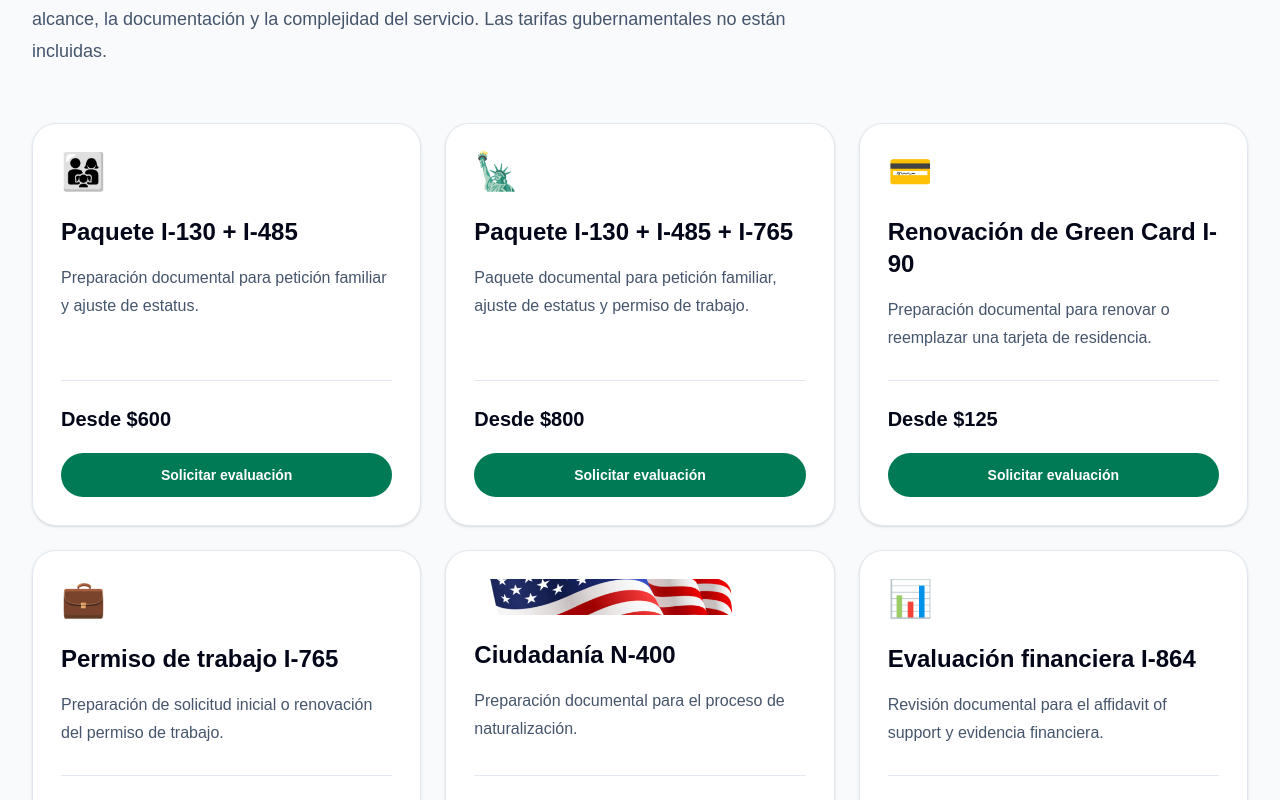
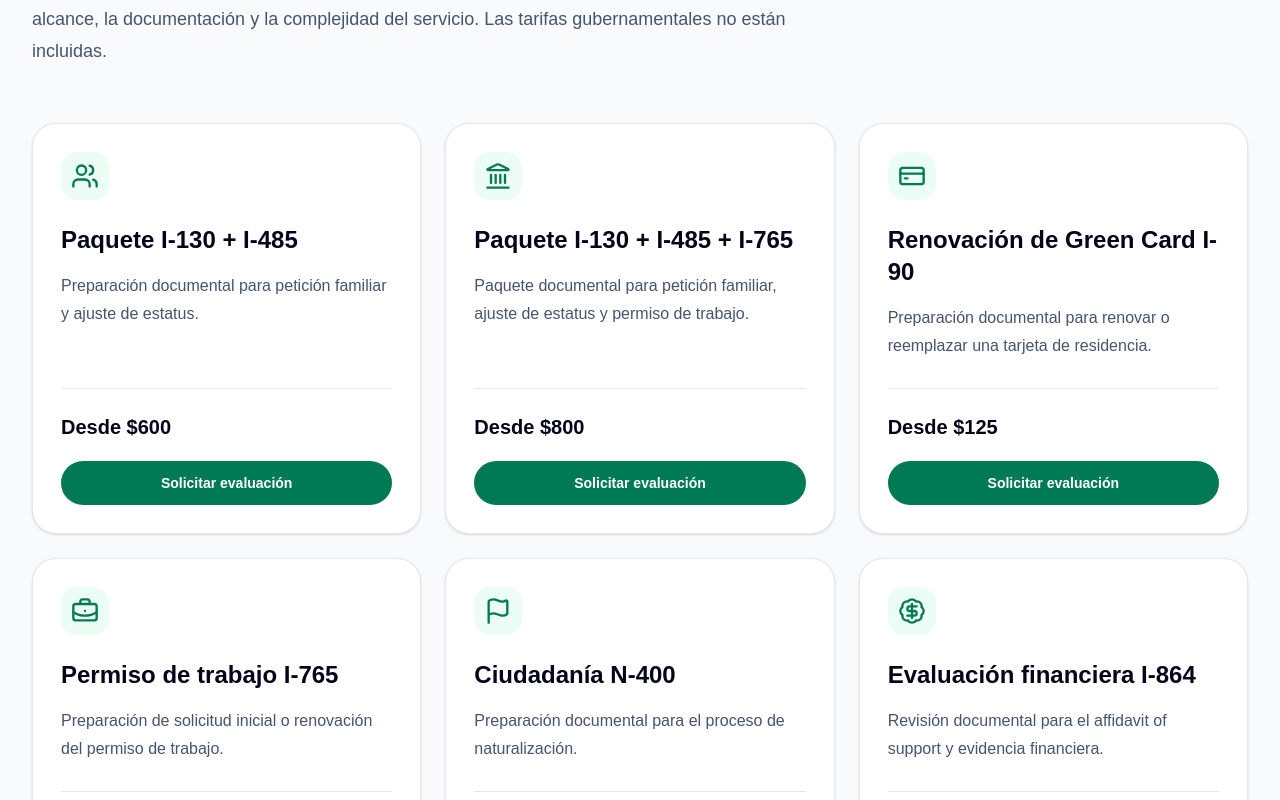
Before and after one commit to Northpointmedia/basevi-solutions, a Next.js app: page / in a window 1280 px wide. Shown: the part 1160-1960 px from the top of the page. Built offline with nearby package versions, Linux system fonts and the light colour scheme.

Commit message:
Replace service emojis with Lucide icons

```diff
--- a/app/page.tsx
+++ b/app/page.tsx
@@ -1,7 +1,23 @@
 "use client";
 
 import Image from "next/image";
-import { FormEvent, useMemo, useState } from "react";
+import {
+  BadgeDollarSign,
+  BriefcaseBusiness,
+  ChartNoAxesCombined,
+  CreditCard,
+  FileText,
+  Flag,
+  Languages,
+  Landmark,
+  Users,
+} from "lucide-react";
+import {
+  FormEvent,
+  type ElementType,
+  useMemo,
+  useState,
+} from "react";
 
 type Language = "es" | "en";
 
@@ -13,7 +29,7 @@ type Service = {
   descriptionEn: string;
   priceLabelEs: string;
   priceLabelEn: string;
-  icon: string;
+  icon: ElementType;
 };
 
 const services: Service[] = [
@@ -27,7 +43,7 @@ const services: Service[] = [
       "Document preparation for a family petition and adjustment of status.",
     priceLabelEs: "Desde $600",
     priceLabelEn: "Starting at $600",
-    icon: "👨‍👩‍👧",
+    icon: Users,
   },
   {
     id: 2,
@@ -39,7 +55,7 @@ const services: Service[] = [
       "Document package for a family petition, adjustment of status, and work permit.",
     priceLabelEs: "Desde $800",
     priceLabelEn: "Starting at $800",
-    icon: "🗽",
+    icon: Landmark,
   },
   {
     id: 3,
@@ -51,7 +67,7 @@ const services: Service[] = [
       "Document preparation to renew or replace a permanent resident card.",
     priceLabelEs: "Desde $125",
     priceLabelEn: "Starting at $125",
-    icon: "💳",
+    icon: CreditCard,
   },
   {
     id: 4,
@@ -63,7 +79,7 @@ const services: Service[] = [
       "Preparation of an initial or renewal employment authorization application.",
     priceLabelEs: "Desde $100",
     priceLabelEn: "Starting at $100",
-    icon: "💼",
+    icon: BriefcaseBusiness,
   },
   {
     id: 5,
@@ -75,7 +91,7 @@ const services: Service[] = [
       "Document preparation for the naturalization process.",
     priceLabelEs: "Desde $200",
     priceLabelEn: "Starting at $200",
-    icon: "/usa-flag.png",
+    icon: Flag,
   },
   {
     id: 6,
@@ -87,7 +103,7 @@ const services: Service[] = [
       "Document review for the affidavit of support and financial evidence.",
     priceLabelEs: "Desde $150",
     priceLabelEn: "Starting at $150",
-    icon: "📊",
+    icon: BadgeDollarSign,
   },
   {
     id: 7,
@@ -99,7 +115,7 @@ const services: Service[] = [
       "Certified translations of personal and immigration documents.",
     priceLabelEs: "Desde $30 por página",
     priceLabelEn: "Starting at $30 per page",
-    icon: "🌎",
+    icon: Languages,
   },
   {
     id: 8,
@@ -111,7 +127,7 @@ const services: Service[] = [
       "Personal tax preparation based on the complexity of the return.",
     priceLabelEs: "Desde $150",
     priceLabelEn: "Starting at $150",
-    icon: "🧾",
+    icon: FileText,
   },
   {
     id: 9,
@@ -123,7 +139,7 @@ const services: Service[] = [
       "Document preparation to apply for an ITIN.",
     priceLabelEs: "Desde $150",
     priceLabelEn: "Starting at $150",
-    icon: "🔢",
+    icon: ChartNoAxesCombined,
   },
 ];
 
@@ -400,31 +416,19 @@ const handleSubmit = async (event: FormEvent<HTMLFormElement>) => {
                   key={service.id}
                   className="flex flex-col rounded-3xl border border-slate-200 bg-white p-7 shadow-sm transition hover:-translate-y-1 hover:shadow-xl"
                 >
-                  {service.icon.startsWith("/") ? (
-                    <Image
-                      src={service.icon}
-                      alt={
-                        isSpanish
-                          ? `Icono de ${service.nameEs}`
-                          : `${service.nameEn} icon`
-                      }
-                      width={52}
-                      height={34}
-                      className="h-9 w-auto rounded-sm object-cover"
-                    />
-                  ) : (
-                    <div
-                      className="text-4xl"
-                      role="img"
-                      aria-label={
-                        isSpanish
-                          ? `Icono de ${service.nameEs}`
-                          : `${service.nameEn} icon`
-                      }
-                    >
-                      {service.icon}
-                    </div>
-                  )}
+                  {(() => {
+                    const ServiceIcon = service.icon;
+
+                    return (
+                      <div className="flex h-12 w-12 items-center justify-center rounded-2xl bg-emerald-50 text-emerald-700">
+                        <ServiceIcon
+                          className="h-7 w-7"
+                          strokeWidth={2}
+                          aria-hidden="true"
+                        />
+                      </div>
+                    );
+                  })()}
                   <h3 className="mt-6 text-2xl font-bold">
                     {isSpanish ? service.nameEs : service.nameEn}
                   </h3>
--- a/package.json
+++ b/package.json
@@ -9,6 +9,7 @@
     "lint": "eslint"
   },
   "dependencies": {
+    "lucide-react": "^1.27.0",
     "next": "16.2.12",
     "react": "19.2.4",
     "react-dom": "19.2.4",
```
Also changed, not shown: 1 other file (tests, documents, lock files or other folders).
